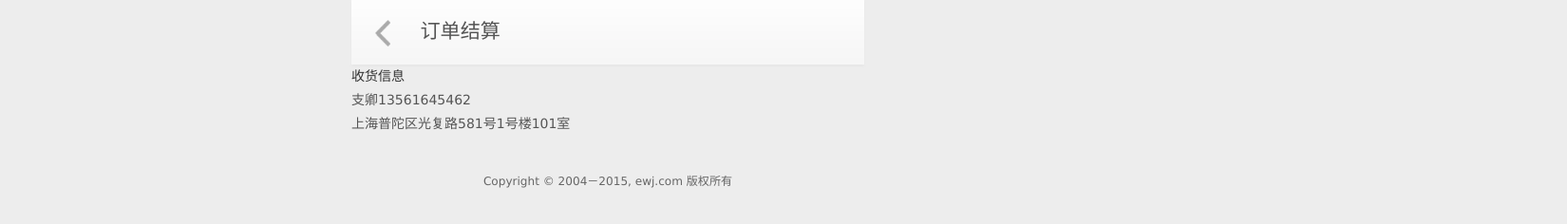
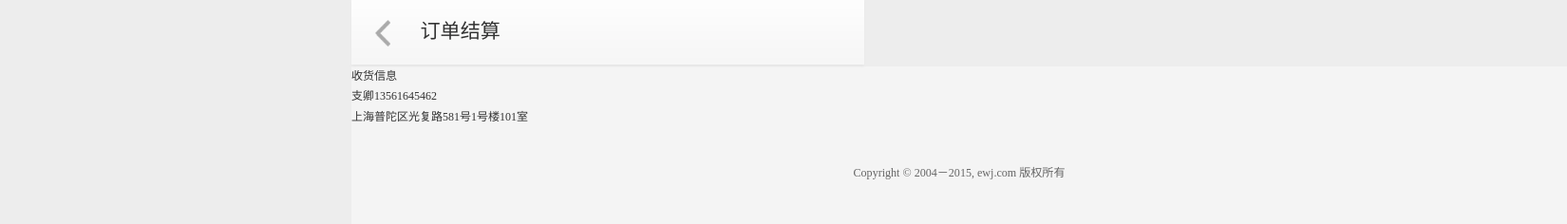
Before and after one commit to SisoInteractive/ewanjia_mobile, a website: page myOrder.html in a window 1280 px wide. Shown: the whole page at 95% size, 1650 px wide, since content can reach past the window. Drawn offline with Linux system fonts and the light colour scheme.

Commit message:
Modify all html file

```diff
--- a/css/ewanjia.css
+++ b/css/ewanjia.css
@@ -377,6 +377,8 @@
 /* top nav */
 .W-nav {
   background: url("../css/img/navBg.png");
+  position: relative;
+  z-index: 33;
 }
 .W-nav .Logo {
   width: 4.1rem;
--- a/less/index.less
+++ b/less/index.less
@@ -39,6 +39,8 @@
 /* top nav */
 .W-nav{
   background:url("../css/img/navBg.png");
+  position: relative;
+  z-index: 33;
   .Logo{
     width: 4.1rem;
     display: block;
--- a/myOrder.html
+++ b/myOrder.html
@@ -10,6 +10,7 @@
     <meta content="telephone=no" name="format-detection">
     <!-- vendor css -->
     <link rel="stylesheet" href="css/ewanjia.css">
+    <link rel="stylesheet" href="css/style.css">
     <link rel="stylesheet/less" href="less/productClassify.less">
     <!-- js -->
     <script src="js/jqueyr-2.1.1.js"></script>
@@ -44,10 +45,12 @@
                     </li>
                 </ul>
             </div><!-- end myOrder -->
+
+            <!--底部-->
+            <div class="E_Footer fz16 Contcenter pt50">Copyright © 2004－2015, ewj.com 版权所有</div>
         </article>
 
-        <!--底部-->
-        <div class="E_Footer fz16 Contcenter pt50">Copyright © 2004－2015, ewj.com 版权所有</div>
+
     </div>
     <script type="text/javascript" src="js/common.js"></script>
 </body>
```
Also changed, not shown: SearchLits.html (+7 -1 lines), index1.html (+4 -0 lines), myCart.html (+4 -2 lines), productClassify.html (+4 -2 lines), productCont.html (+6 -1 lines), productSearch.html (+5 -2 lines), productTheme.html (+5 -2 lines), less/index.css.
